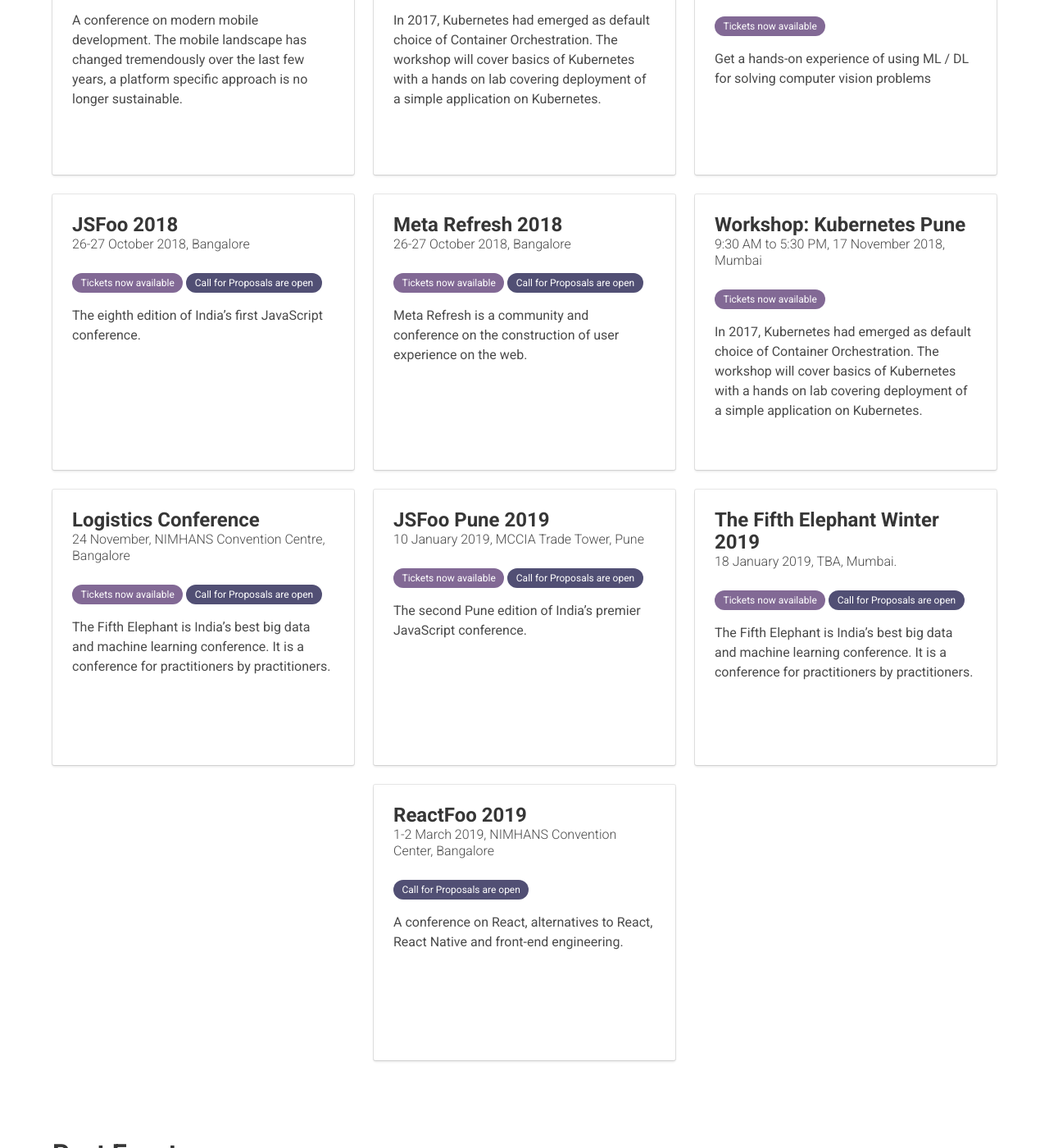
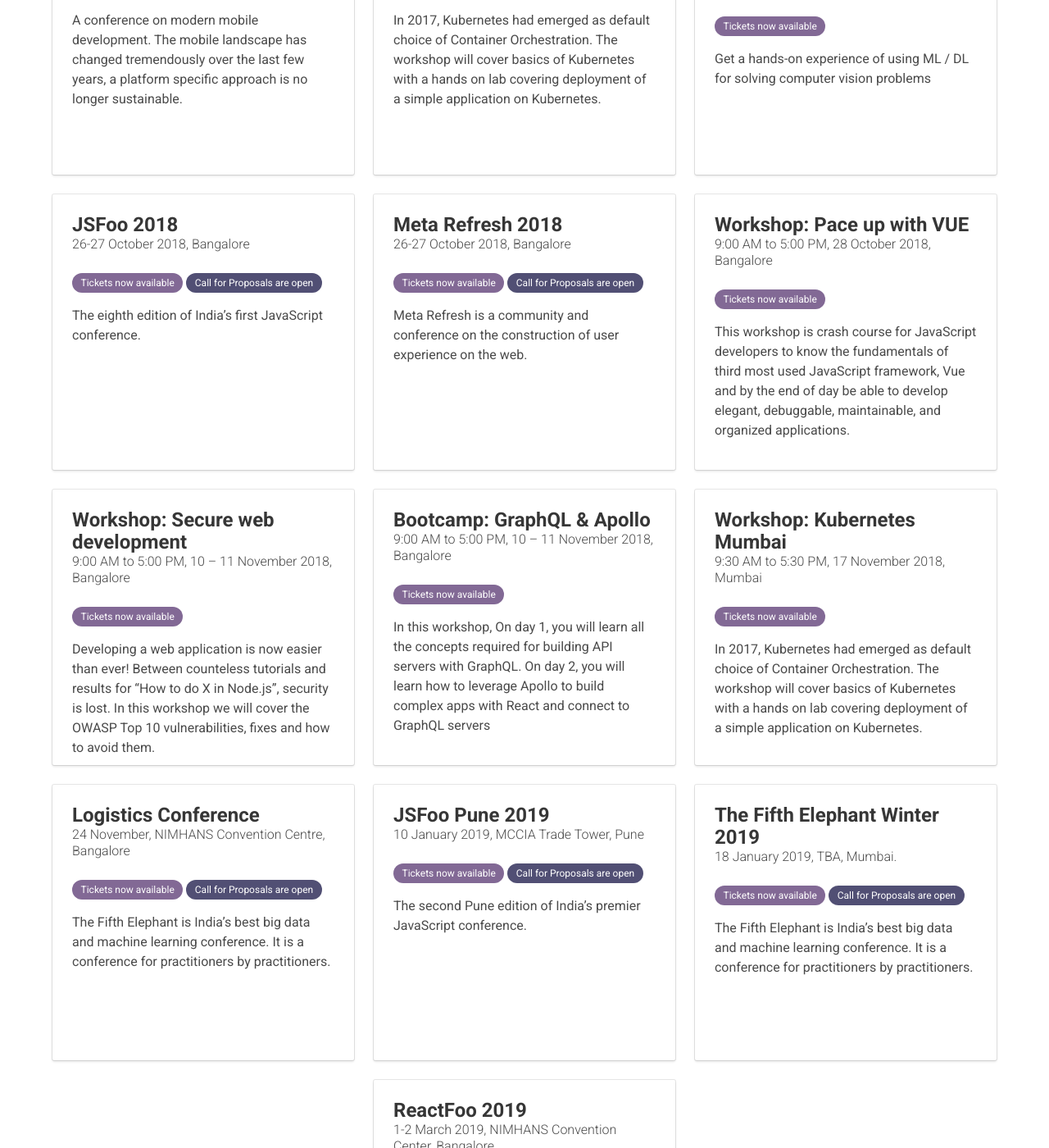
Before and after one commit to hasgeek/events, a Jekyll site: the page built from index.html, in a window 1280 px wide and 1400 px high, scrolled down 719 px. Shown: the whole window at 82% size. Built offline with Jekyll 4.4.1, drawn with Linux system fonts in a browser that asks for light colours; some of the changed text lies outside the part shown.

Commit message:
Javascript workshops (#979)
* Javascript workshops

* title error

```diff
--- /dev/null
+++ b/_jsfoo_events/2018-graphql-apollo.md
@@ -0,0 +1,59 @@
+---
+layout: workshop
+title: "Bootcamp: GraphQL & Apollo"
+subtitle: "Learn all about building API servers with GrapQL, and connect complex apps to GraphQL servers using Apollo"
+datelocation: "9:00 AM to 5:00 PM, 10 – 11 November 2018, Bangalore"
+city: Bangalore
+start_time: 2018-11-10
+end_time: 2018-11-11
+description: "In this workshop, On day 1, you will learn all the concepts required for building API servers with GraphQL. On day 2, you will learn how to leverage Apollo to build complex apps with React and connect to GraphQL servers"
+boxoffice_item_collection: "68d5da5b-959e-4984-b6b6-bd2f3c28145c"
+
+instructors:
+- name: Kiran Abburi
+  image_url: https://images.hasgeek.com/embed/file/634696c3e23b4b11930160bc77dc106f
+  website:
+    url: https://neostack.com/
+    label: Neostack
+  byline: Founder, Neostack.
+  bio: |
+    Kiran Abburi is a freelance developer with 6+ years of experience in web development. He primarily works on reactjs, nodejs and GraphQL projects. He is also an organizer of the Reactjs Bangalore meetup group.
+
+overview:
+  left_content: |
+
+    GraphQL is a powerful technology for building modern apps. It improves performance of apps by enabling clients to query only the data they require. GraphQL features help us build maintainable and scalable API servers. It also enables us to build libraries like Apollo, which reduce the complexity of client side code.
+
+    Apollo is a GraphQL client library that can be used with any framework like React, Angular, Vue.  Declarative data fetching mechanism of Apollo significantly reduces the complexity of client side apps. It also provide out of the box support for feature like caching, pagination, subscriptions which further simplifies client side code.
+
+    On day 1 of this workshop, you will learn all the concepts required for building API servers with GraphQL. On day 2, you will learn how to leverage Apollo to build complex apps with React and connect to GraphQL servers
+
+    # Requirements
+
+    Bring your laptop with Laptop with nodejs installed
+
+  right_content: |
+
+    **Day 1:  Building API servers with GraphQL**
+
+    * How GraphQL works
+    * Benefits of GraphQL over REST
+    * Building GraphQL servers
+    * Subscriptions for real time updates
+    * Schema stitching
+    * Performance tracking and optimizations
+    * Caching strategies
+    * Authentication and authorization
+
+    **Day 2:  Apollo & React**
+
+    * Introduction to Apollo
+    * Declarative data fetching with Apollo
+    * Pagination with Apollo
+    * Updating server data with mutations
+    * Subscribing to real time updates from GraphQL server
+    * Local state management with Apollo
+    * How Apollo cache works
+    * Using Apollo links to enhance its functionality
+
+---
--- /dev/null
+++ b/_jsfoo_events/2018-paceup-with-vue.md
@@ -0,0 +1,52 @@
+---
+layout: workshop
+title: "Workshop: Pace up with VUE"
+subtitle: "Pace up to develop elegant, debuggable, maintainable, and organized applications"
+datelocation: "9:00 AM to 5:00 PM, 28 October 2018, Bangalore"
+city: Bangalore
+start_time: 2018-10-28
+end_time: 2018-10-28
+description: "This workshop is crash course for JavaScript developers to know the fundamentals of third most used JavaScript framework, Vue and by the end of day be able to develop elegant, debuggable, maintainable, and organized applications."
+boxoffice_item_collection: "68d5da5b-959e-4984-b6b6-bd2f3c28145c"
+
+instructors:
+- name: Rahul Kadyan
+  image_url: https://images.hasgeek.com/embed/file/3af07f3a52b343cf8c6518271035351b
+  website:
+    url: https://znck.me/
+    label: Website
+  byline: Core Contributer, Vue
+  bio: |
+      Rahul is a member of Vue core team. He contributes to compilation tools for Vue and runs Vue Bangalore meetup. He works as a senior engineer at Myntra.
+
+overview:
+  left_content: |
+
+    **Pace up with Vue**
+
+    A frontend library, despite no corporate backing, grew tremendously with the democratic powers of a lovely community.
+
+    Vue is third most used JavaScript framework and if we trust the developers, it is the most liked (highest number of Github  stars). From the ground up, it is built to be approachable, versatile, performant and with high regards to developer experience. It extends prominent web technologies like HTML and CSS and super-charges them with latest advancements in the componentized web world.
+
+    Though the core library focuses on the view layer but an ecosystem of tools and plugins which integrates deeply, provide a framework that is capable of building applications at scale.
+
+    This workshop is crash course for JavaScript developers to know the fundamentals of Vue and by the end of day be able to develop elegant, debuggable, maintainable, and organized applications.
+
+  right_content: |
+
+    # Outline
+
+    - Introduction to Vue
+    - Familiarize with tooling
+    - Understanding reactivity
+    - Building with components
+    - Unit testing components
+    - Single page application
+    - Sharing state between components
+    - Animations and transitions
+    - Template or JSX: what to use?
+
+    # Who is this Workshop for?
+
+    This workshop is an awareness effort for tech leads, frontend architects and tech founders to validate framework options for their next product/venture. It is also a nice value add for developers looking for diverse knowledge. And finally for developers working on legacy tech who wants to build modern applications.
+---
--- /dev/null
+++ b/_jsfoo_events/2018-secure-web-development.md
@@ -0,0 +1,66 @@
+---
+layout: workshop
+title: "Workshop: Secure web development"
+subtitle: "Learn secure web development using Damn Vulnerable NodeJS Application"
+datelocation: "9:00 AM to 5:00 PM, 10 – 11 November 2018, Bangalore"
+city: Bangalore
+start_time: 2018-10-28
+end_time: 2018-10-28
+description: "Developing a web application is now easier than ever! Between counteless tutorials and results for \"How to do X in Node.js\", security is lost. In this workshop we will cover the OWASP Top 10 vulnerabilities, fixes and how to avoid them."
+boxoffice_item_collection: "68d5da5b-959e-4984-b6b6-bd2f3c28145c"
+
+instructors:
+- name: Subash
+  image_url: https://images.hasgeek.com/embed/file/99453b18e1944ff8bc3ebe31c7bc90b5
+  website:
+    url:
+    label:
+  byline: Security Engineer, Appsecco.
+  bio: |
+    Subash is a Security Engineer at Appsecco. As an avid security enthusiast and a passionate developer, he enjoys developing meaningful solutions to real world security problems. He is currently working on solving security problems at cloud scale and exploring solutions to improve intelligent automation using AI. During his free time, he loves to explore and research on new and upcoming technologies. Introduced to the world of security by null Open Security Community, he is on track to actively contributing back by presenting at various meetups and conferences and has given talks at null Bangalore and the Serverless Summit. He has also contributed to open source security tools such as OWASP Threat Dragon and DVNA.
+
+    Subash's training on "Automated Defense using Cloud Services for AWS, Azure and GCP" has been presented at Blackhat USA 2018 and Appsec EU 2018. Subash is the author of Damn Vulnerable NodeJS Application(DVNA). He has presented various talks and trainings on learning web security using DVNA
+
+
+overview:
+  left_content: |
+
+    Developing a web application is now easier than ever! Between counteless tutorials and results for "How to do X in Node.js", security is lost. In this workshop we will cover the OWASP Top 10 vulnerabilities, fixes and how to avoid them.
+
+    We will use Damn Vulnerable NodeJS Application (DVNA), an intentionally vulnerable application built to learn security.
+
+    # Who should attend this workshop?
+
+    Developers who want to build secure web applications
+
+    # Pre-requisites
+
+    - Laptop with wifi connectivity
+    - Expreience with NodeJS development
+
+  right_content: |
+
+    # Outline
+
+    Plan for the workshop
+
+    - Hands-on exploiting vulnerabilities in DVNA
+    - Understanding the cause of vulnerabilities
+    - Hands-on practice on fixing vulnerabilities
+    - Discussing recommendations and mitigations
+
+    The following vulnerabilities will be covered
+
+    - SQL and command Injection
+    - Broken Authentication
+    - Sensitive Data Exposure
+    - XML External Entities
+    - Broken Access Control
+    - Security Misconfiguration
+    - Cross-Site Scripting (XSS)
+    - Insecure Deserialization
+    - Using Components with Known Vulnerabilities
+    - Insecure Logging and Monitoring
+    - Cross Site Request Forgery
+    - Unvaidated Redirects and Forwards
+---
--- a/_rootconf_events/2018-kubernetes-mumbai.md
+++ b/_rootconf_events/2018-kubernetes-mumbai.md
@@ -1,6 +1,6 @@
 ---
 layout: workshop
-title: "Workshop: Kubernetes Pune"
+title: "Workshop: Kubernetes Mumbai"
 subtitle: "Upskill with basics to advance topics of Kubernetes."
 datelocation: " 9:30 AM to 5:30 PM, 17 November 2018, Mumbai "
 city: Bangalore
```
